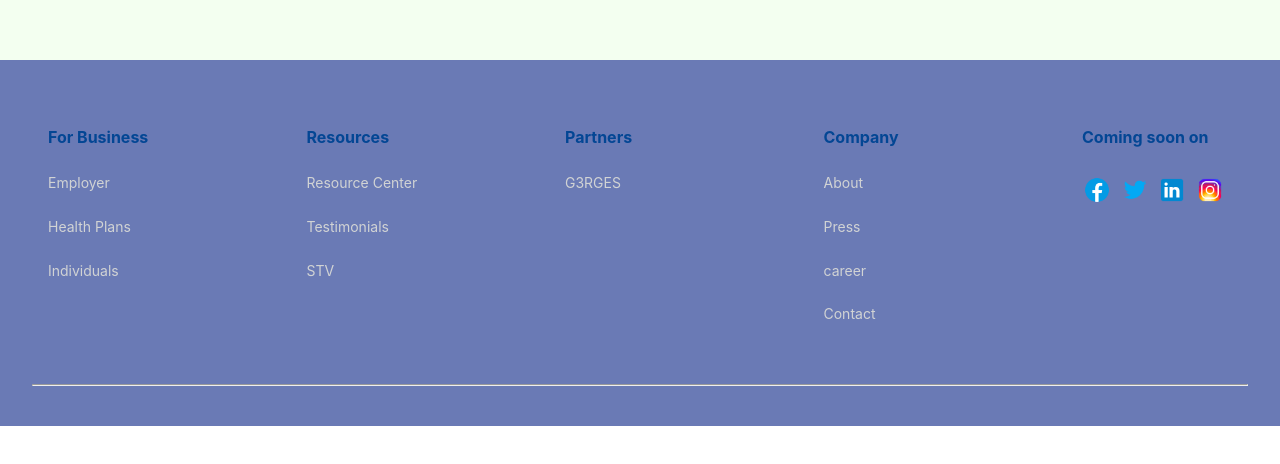
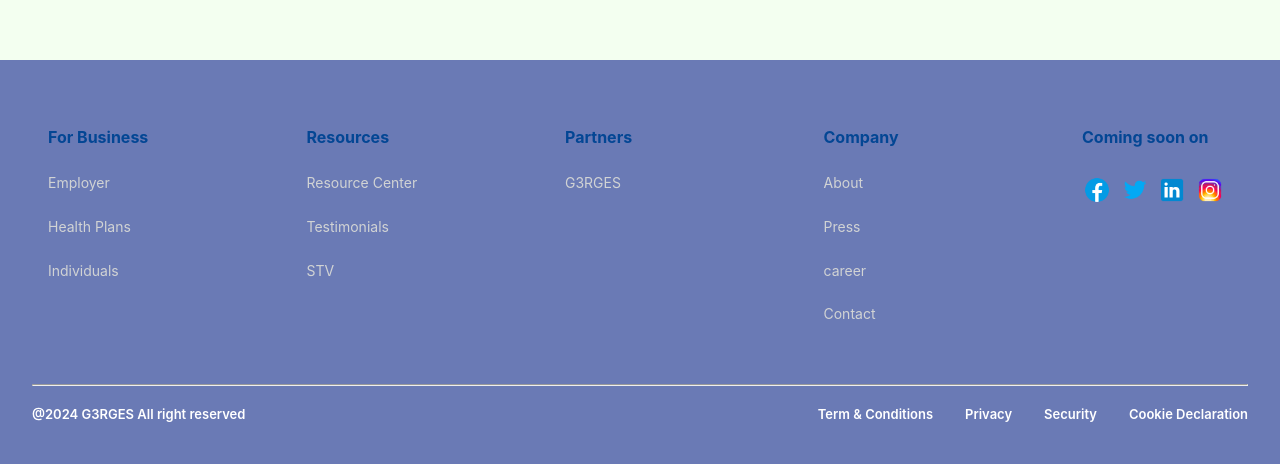
Before and after one commit to G3RGES/react-footer, a React (Create React App) app: page / in a window 1280 px wide. Shown: the part 640-1104 px from the top of the page. Before the commit the page ends 1066 px from the top, so only its background shows below. Built offline with nearby package versions, Linux system fonts and the light colour scheme.

Commit message:
Update Footer.jsx

```diff
--- a/src/Components/footer/Footer.jsx
+++ b/src/Components/footer/Footer.jsx
@@ -40,7 +40,7 @@ const Footer = () => {
           </div>
           <div className="sb-footer-links-div">
             <h4>Partners</h4>
-            <a href="/employer">
+            <a href="/partner">
               <p>G3RGES</p>
             </a>
           </div>
@@ -78,6 +78,33 @@ const Footer = () => {
           </div>
         </div>
         <hr />
+        <div className="sb-footer-below">
+          <div className="sb-footer-copyright">
+            <p>@{new Date().getFullYear()} G3RGES All right reserved</p>
+          </div>
+          <div className="sb-footer-below-links">
+            <a href="/term">
+              <div>
+                <p>Term & Conditions</p>
+              </div>
+            </a>
+            <a href="/privacy">
+              <div>
+                <p>Privacy</p>
+              </div>
+            </a>
+            <a href="/security">
+              <div>
+                <p>Security</p>
+              </div>
+            </a>
+            <a href="/cookie">
+              <div>
+                <p>Cookie Declaration</p>
+              </div>
+            </a>
+          </div>
+        </div>
       </div>
     </div>
   );
```
